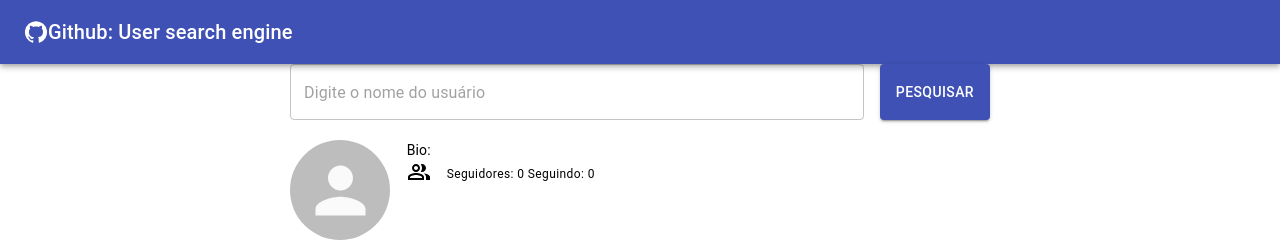
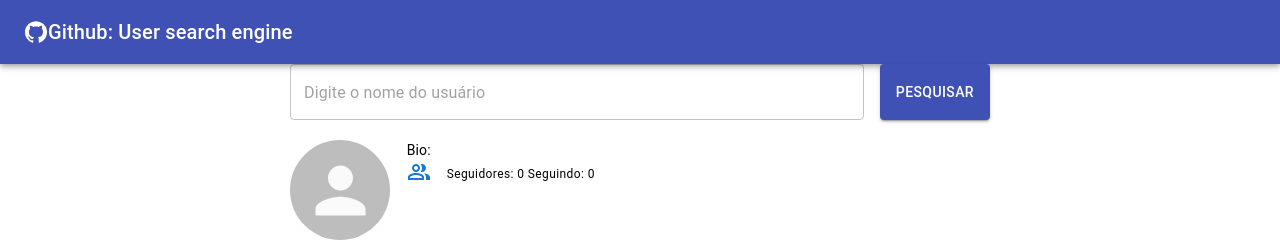
Before and after one commit to marcelopaula/github-users-react, a Next.js app: page / in a window 1280 px wide. Shown: the top 250 px of the page. Built offline with nearby package versions, Linux system fonts and the light colour scheme.

Commit message:
add color in icon

```diff
--- a/src/components/User/index.tsx
+++ b/src/components/User/index.tsx
@@ -28,7 +28,7 @@ const User = () => {
 					</Grid>
 					<Grid container spacing={2} alignItems='center'>
 						<Grid item>
-							<PeopleAltOutlined />
+							<PeopleAltOutlined color='primary' />
 						</Grid>
 						<Grid item>
 							<Typography variant='caption'>Seguidores: {user.followers} Seguindo: {user.following}</Typography>
```
